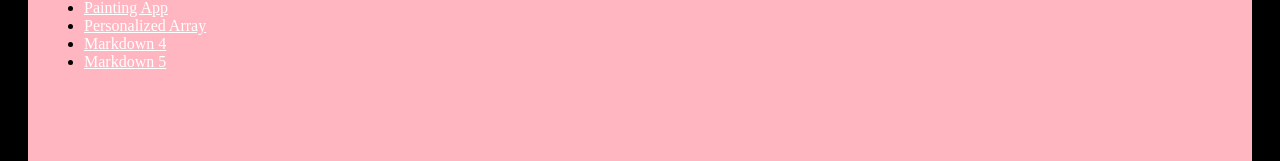
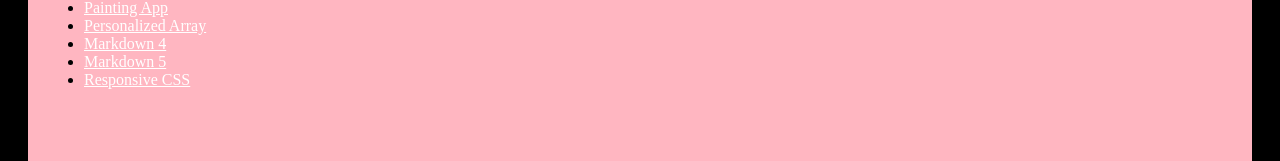
Before and after one commit to cmdDG/dgarcia032024, a plain HTML site: page index.html in a window 1280 px wide. Shown: the part 723-884 px from the top of the page. Drawn offline with Linux system fonts and the light colour scheme.

Commit message:
added assignment

```diff
--- a/index.html
+++ b/index.html
@@ -178,6 +178,9 @@
             </li>
             <li>
                 <a href="Semester 2/ClassNotesMarkDown5.md" style="color: white;">Markdown 5</a>
+            </li>
+            <li>
+                <a href="CareerSkillsChallenge/2025/index.html" style="color: white;">Responsive CSS</a>
             </li>
         </ul>
 
```
